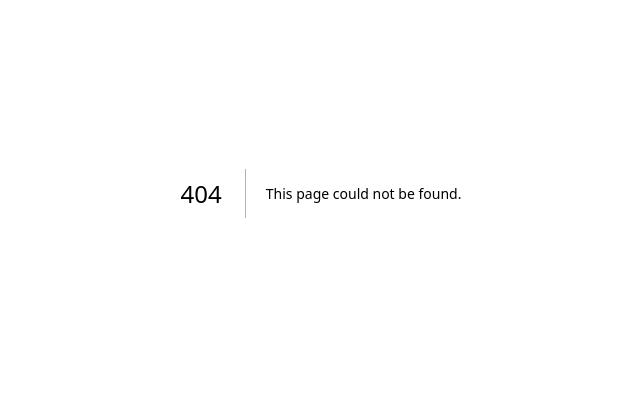
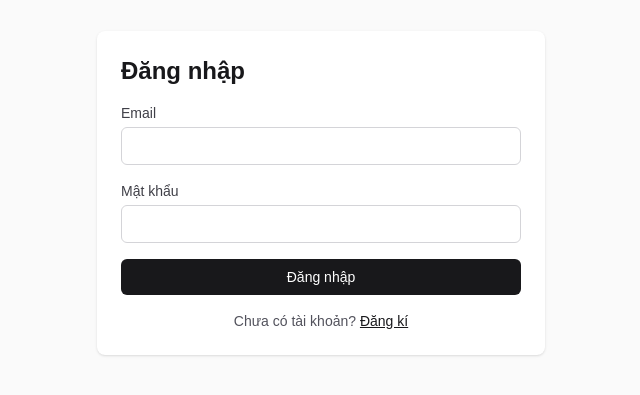
Before and after one commit to minhvu401/CLUBVERSE_WEB, a Next.js app: page /login in a window 1280 px wide. Before the commit this address had no page. Shown: the part 207-602 px from the top of the page, without its empty margins (319-959 px from the left). Built offline with nearby package versions, Linux system fonts and the light colour scheme.

Commit message:
feat(auth): implement login page

```diff
--- /dev/null
+++ b/src/app/(auth)/login/page.tsx
@@ -0,0 +1,99 @@
+"use client";
+
+import Link from "next/link";
+import { FormEvent, useState } from "react";
+import { login } from "@/app/services/api/auth";
+
+export default function LoginPage() {
+  const [email, setEmail] = useState("");
+  const [password, setPassword] = useState("");
+  const [loading, setLoading] = useState(false);
+  const [error, setError] = useState<string | null>(null);
+  const [success, setSuccess] = useState<string | null>(null);
+
+  const handleSubmit = async (e: FormEvent) => {
+    e.preventDefault();
+    setError(null);
+    setSuccess(null);
+    setLoading(true);
+
+    try {
+      const data = await login({ email, password });
+      // Store token in localStorage for now; in a real app consider httpOnly cookies
+      if (typeof window !== "undefined") {
+        localStorage.setItem("accessToken", data.accessToken);
+      }
+      setSuccess("Đăng nhập thành công!");
+    } catch (err: unknown) {
+      const message = err instanceof Error ? err.message : "Đăng nhập thất bại";
+      setError(message || "Thông tin đăng nhập không hợp lệ");
+    } finally {
+      setLoading(false);
+    }
+  };
+
+  return (
+    <div className="flex min-h-screen items-center justify-center bg-zinc-50">
+      <form
+        onSubmit={handleSubmit}
+        className="w-full max-w-md space-y-4 rounded-lg bg-white p-6 shadow"
+      >
+        <h1 className="text-2xl font-semibold text-zinc-900">Đăng nhập</h1>
+
+        {error && (
+          <p className="text-sm text-red-600" role="alert">
+            {error}
+          </p>
+        )}
+        {success && (
+          <p className="text-sm text-green-600" role="status">
+            {success}
+          </p>
+        )}
+
+        <div className="space-y-1">
+          <label className="block text-sm font-medium text-zinc-700" htmlFor="email">
+            Email
+          </label>
+          <input
+            id="email"
+            type="email"
+            className="w-full rounded-md border border-zinc-300 px-3 py-2 text-sm focus:border-zinc-900 focus:outline-none focus:ring-1 focus:ring-zinc-900"
+            value={email}
+            onChange={(e) => setEmail(e.target.value)}
+            required
+          />
+        </div>
+
+        <div className="space-y-1">
+          <label className="block text-sm font-medium text-zinc-700" htmlFor="password">
+            Mật khẩu
+          </label>
+          <input
+            id="password"
+            type="password"
+            className="w-full rounded-md border border-zinc-300 px-3 py-2 text-sm focus:border-zinc-900 focus:outline-none focus:ring-1 focus:ring-zinc-900"
+            value={password}
+            onChange={(e) => setPassword(e.target.value)}
+            required
+          />
+        </div>
+
+        <button
+          type="submit"
+          disabled={loading}
+          className="flex w-full items-center justify-center rounded-md bg-zinc-900 px-4 py-2 text-sm font-medium text-white hover:bg-zinc-800 disabled:cursor-not-allowed disabled:opacity-60"
+        >
+          {loading ? "Đang đăng nhập..." : "Đăng nhập"}
+        </button>
+
+        <p className="mt-2 text-center text-sm text-zinc-600">
+          Chưa có tài khoản?{" "}
+          <Link href="/auth/register" className="font-medium text-zinc-900 underline">
+            Đăng kí
+          </Link>
+        </p>
+      </form>
+    </div>
+  );
+}
```
